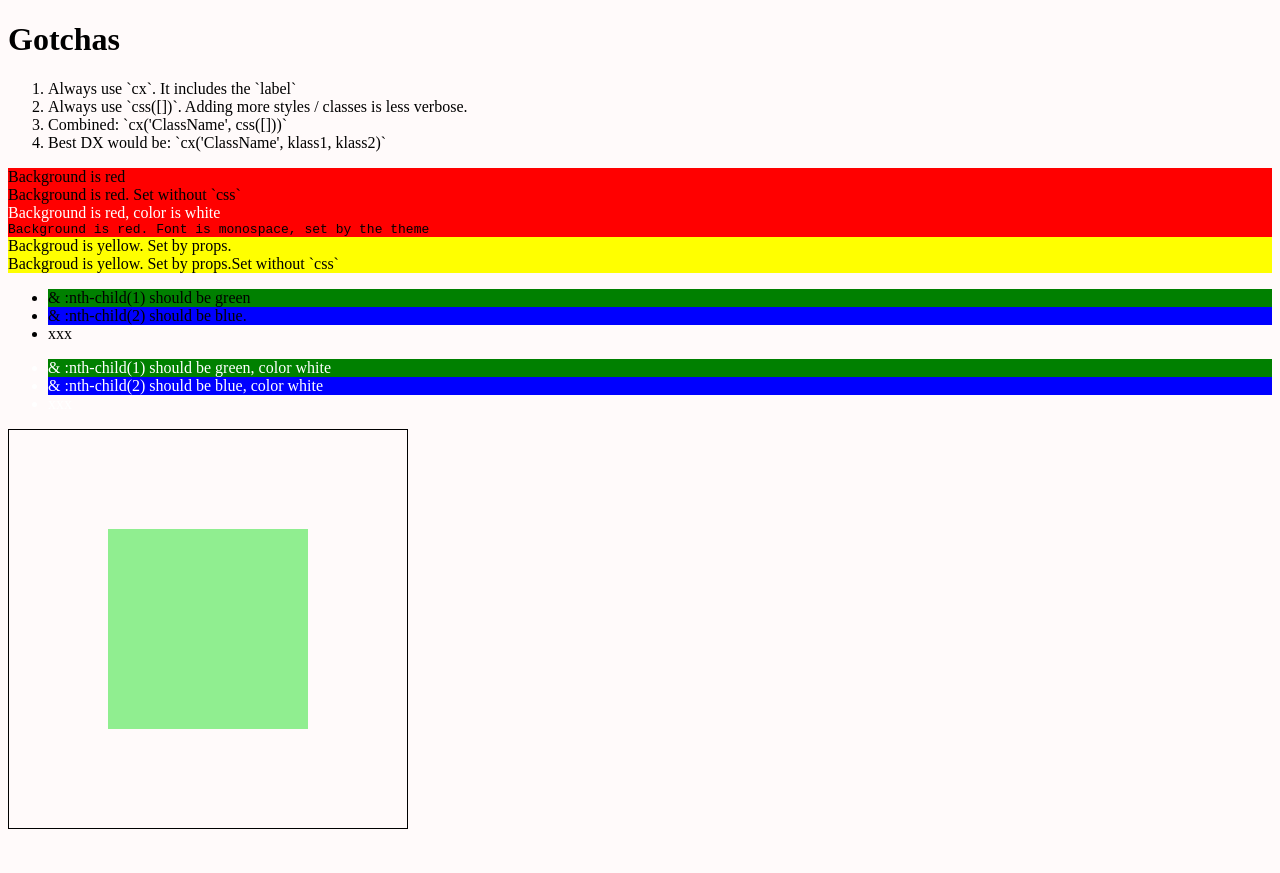
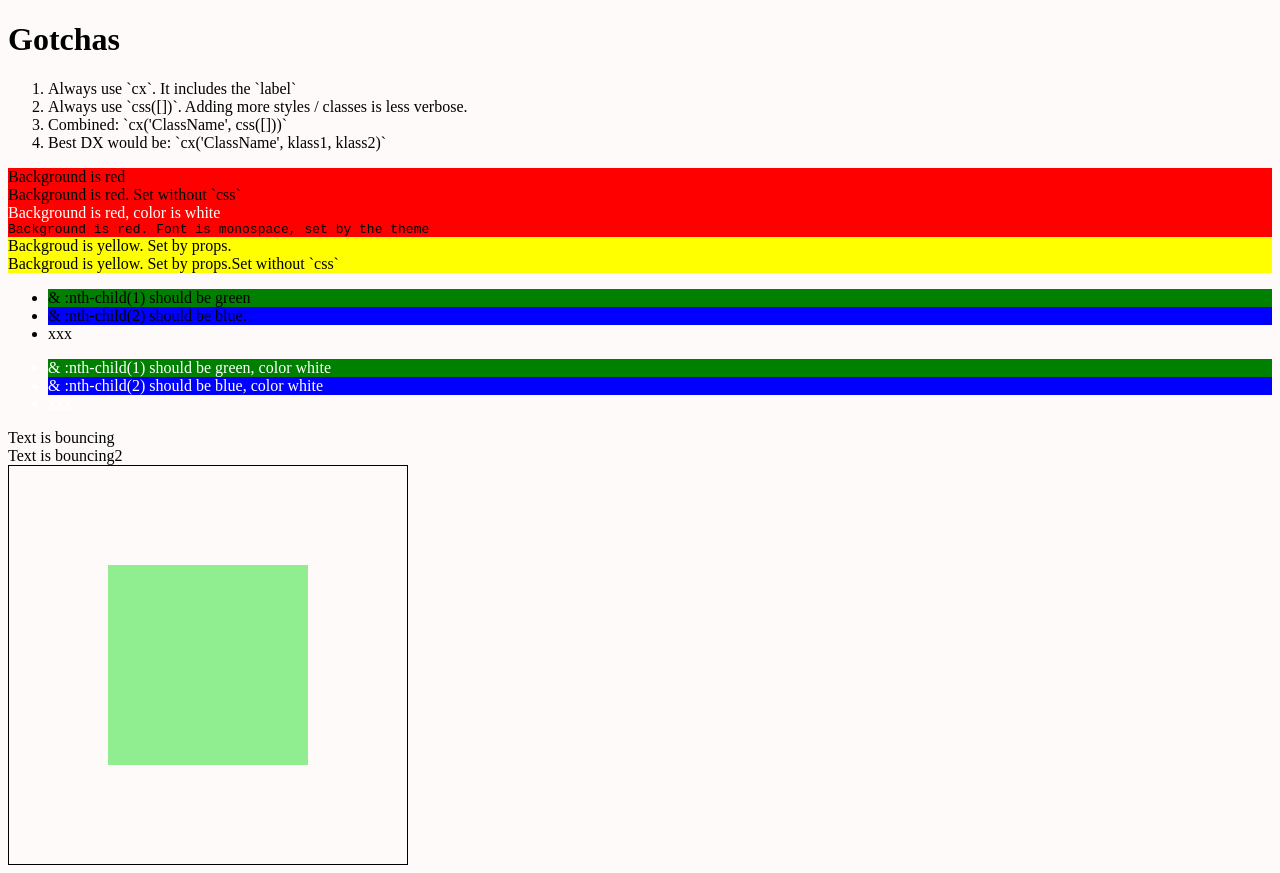
Before and after one commit to osequi/test-emotion, a React (Create React App) app: page / in a window 1280 px wide. Before the commit the page ends 837 px from the top, so only its background shows below. Built offline with nearby package versions, Linux system fonts and the light colour scheme.

Commit message:
All works fine

```diff
--- a/src/App.js
+++ b/src/App.js
@@ -1,5 +1,5 @@
 import React, { useContext } from "react";
-import { cx, css, injectGlobal } from "emotion";
+import { cx, css, injectGlobal, keyframes } from "emotion";
 
 import { ThemeContext } from ".";
 import CssAnimations from "./CssAnimations";
@@ -63,7 +63,7 @@ const list = (props) => {
 
 const cssList = css(list);
 
-//
+// Animation
 //
 
 const container = {
@@ -91,6 +91,32 @@ const animation = {
     from: { transform: "translateX(-50px)" },
     to: { transform: "translateX(50px)" },
   },
+};
+
+const bounce = keyframes({
+  "from, 20%, 53%, 80%, to": {
+    transform: "translate3d(0,0,0)",
+  },
+  "40%, 43%": {
+    transform: "translate3d(0, -30px, 0)",
+  },
+  "70%": {
+    transform: "translate3d(0, -15px, 0)",
+  },
+  "90%": {
+    transform: "translate3d(0, -4px, 0)",
+  },
+});
+
+const animationForBounce = {
+  animation: `${bounce} 1s ease infinite`,
+};
+
+const animationForBounce2 = {
+  animationName: `${bounce}`,
+  animationDuration: "1s",
+  animationTimingFunction: "ease",
+  animationIterationCount: "infinite",
 };
 
 const App = () => {
@@ -137,6 +163,12 @@ const App = () => {
         <li>& :nth-child(2) should be blue, color white</li>
         <li>xxx</li>
       </ul>
+      <div className={cx("Bounce", css(animationForBounce))}>
+        Text is bouncing
+      </div>
+      <div className={cx("Bounce2", css(animationForBounce2))}>
+        Text is bouncing2
+      </div>
       <div className={cx("Container", css(container))}>
         <CssAnimations animation={animation}>
           <div className={cx("Square", css(square))} />
--- a/src/CssAnimations/CssAnimations.js
+++ b/src/CssAnimations/CssAnimations.js
@@ -31,16 +31,19 @@ const defaultProps = {
 /**
  * Defines the keyframes.
  */
-const keyframe = keyframes((props) => ({
-  ...props.keyframes,
-}));
+const animationKeyframe = (props) => keyframes({ ...props.keyframes });
+
+const animationKeyframe2 = keyframes({
+  from: { transform: "translateX(-50px)" },
+  to: { transform: "translateX(50px)" },
+});
 
 /**
  * Defines the animation.
  */
-const style = (props) => {
+const animationStyle = (props) => {
   return {
-    animationName: `${keyframe}`,
+    animationName: `${animationKeyframe(props)}`,
     animationDuration: props.duration,
     animationTimingFunction: props.timingFunction,
     animationDelay: props.delay,
@@ -58,7 +61,7 @@ const CssAnimations = (props) => {
   const { animation, children } = props;
 
   return (
-    <div className={cx("CssAnimations", css([style(animation)]))}>
+    <div className={cx("CssAnimations", css([animationStyle(animation)]))}>
       {children}
     </div>
   );
```
